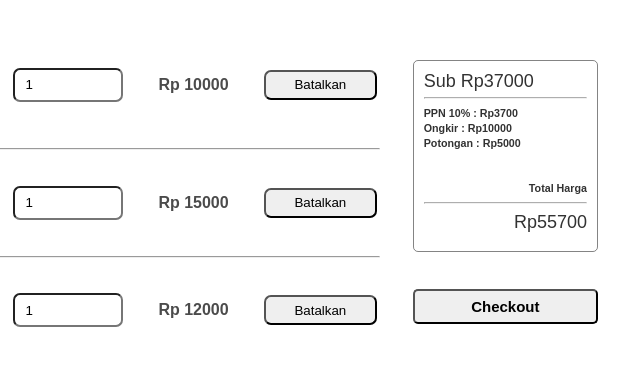
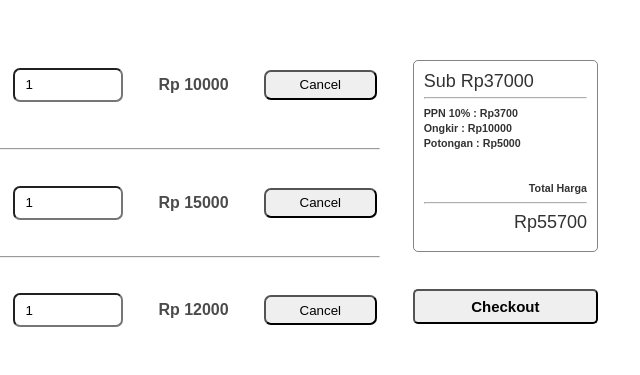
Before and after one commit to ilhamsyawalm/Part13, a plain HTML site: page index.html in a window 1280 px wide. Shown: the part 204-579 px from the top of the page, 587-1227 px from the left. Drawn offline with Linux system fonts and the light colour scheme.

Commit message:
Revisi dikit

```diff
--- a/index.html
+++ b/index.html
@@ -33,7 +33,7 @@
                     <p>Rp <span>10000</span></p>
                     <input type="number" min="1" value="1" name="alpukat">
                     <p>Rp <span id="totalAlpukat">10000</span></p>
-                    <button>Batalkan</button>
+                    <button>Cancel</button>
                 </div>
                 <hr>
                 <div class="dibeli" id="blueberry">
@@ -42,7 +42,7 @@
                     <p>Rp <span>15000</span></p>
                     <input type="number" min="1" value="1" name="blueberry">
                     <p>Rp <span id="totalBlueberry">15000</span></p>
-                    <button>Batalkan</button>
+                    <button>Cancel</button>
                 </div>
                 <hr>
                 <div class="dibeli" id="orange">
@@ -51,7 +51,7 @@
                     <p>Rp <span>12000</span></p>
                     <input type="number" min="1" value="1" name="orange">
                     <p>Rp <span id="totalOrange">12000</span></p>
-                    <button>Batalkan</button>
+                    <button>Cancel</button>
                 </div>
             </div>
             <div class="right">
```
